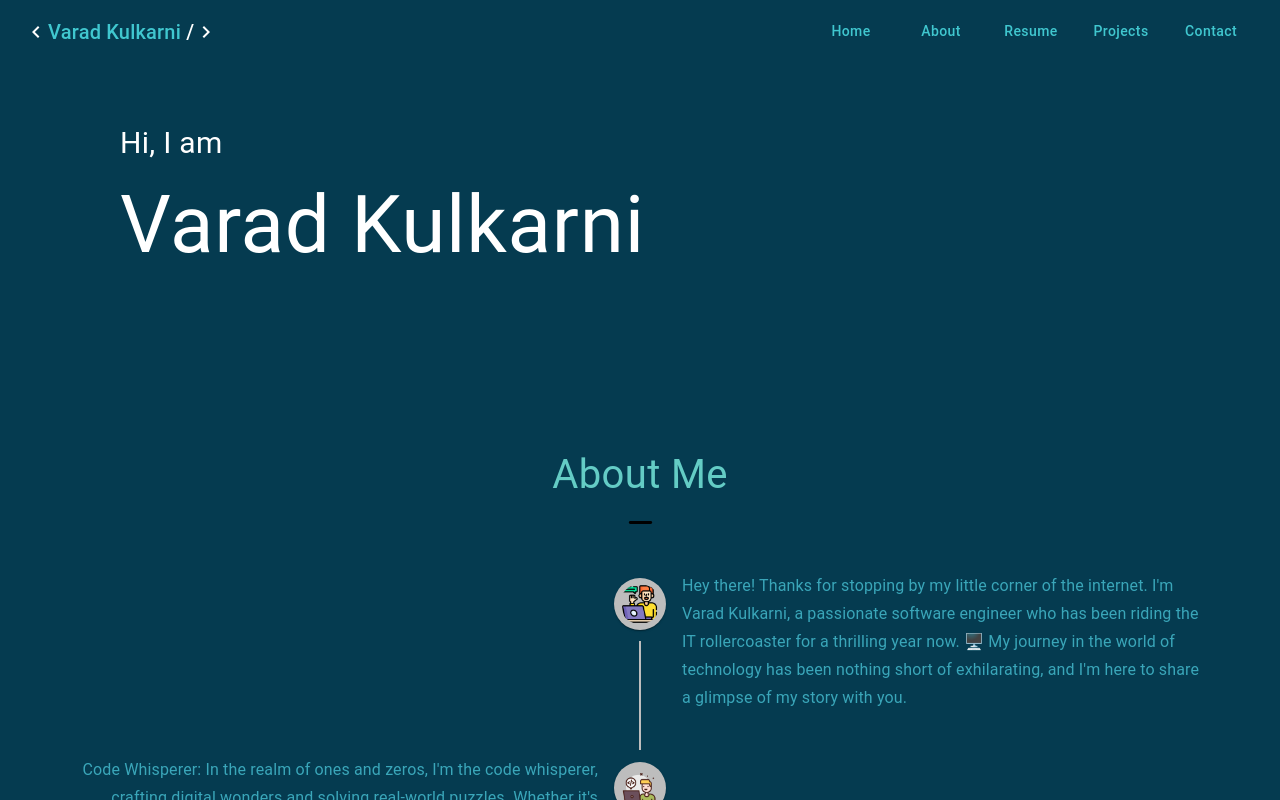
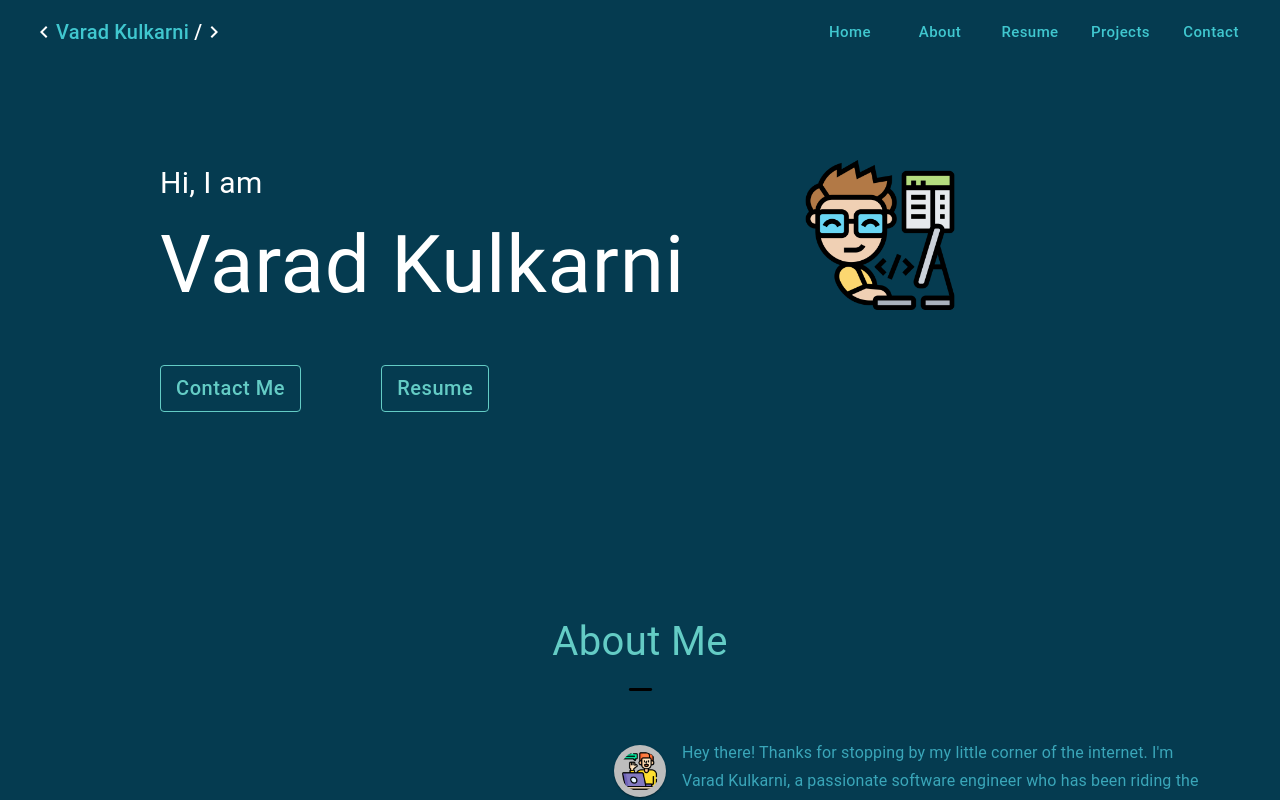
Before and after one commit to kvarad6/portfolio, a React (Create React App) app in the folder portfolio/: page /Projects in a window 1280 px wide. Shown: the top 800 px of the page. Built offline with nearby package versions, Linux system fonts and the light colour scheme.

Commit message:
updated title

```diff
--- a/portfolio/package.json
+++ b/portfolio/package.json
@@ -11,6 +11,7 @@
     "@testing-library/jest-dom": "^5.17.0",
     "@testing-library/react": "^13.4.0",
     "@testing-library/user-event": "^13.5.0",
+    "framer-motion": "^10.16.4",
     "react": "^18.2.0",
     "react-dom": "^18.2.0",
     "react-router-dom": "^6.15.0",
--- a/portfolio/src/Components/Body.js
+++ b/portfolio/src/Components/Body.js
@@ -6,6 +6,7 @@ import Projects from './Projects'
 import ContactMe from './ContactMe'
 import Skills from './Skills'
 import Certifications from './Certifications'
+
 
 const Body = () => {
     return (
--- a/portfolio/src/Components/Certifications.js
+++ b/portfolio/src/Components/Certifications.js
@@ -36,6 +36,7 @@ const Certifications = () => {
                         <CardActions sx={{ display: 'flex', flexDirection: 'row', justifyContent: 'center' }}>
                             <Link href="https://www.credential.net/4d6758ac-54eb-471d-8d12-3d0f4f663773" target="_blank">
                                 <OpenInNewIcon fontSize='large' sx={{
+                                    transition: '0.4s',
                                     fontSize: 30, color: 'black', ':hover': {
                                         boxShadow: 20, // theme.shadows[20]
                                         color: 'white'
@@ -59,6 +60,7 @@ const Certifications = () => {
                         <CardActions sx={{ display: 'flex', flexDirection: 'row', justifyContent: 'center' }}>
                             <Link href="https://partner.cloudskillsboost.google/public_profiles/9ea48476-ca51-4dca-8992-622ba244b3c7" target="_blank">
                                 <OpenInNewIcon fontSize='large' sx={{
+                                    transition: '0.4s',
                                     fontSize: 30, color: 'black', ':hover': {
                                         boxShadow: 20, // theme.shadows[20]
                                         color: 'white'
--- a/portfolio/src/Components/ContactMe.js
+++ b/portfolio/src/Components/ContactMe.js
@@ -13,6 +13,7 @@ const ContactMe = () => {
                 <Grid Item xs={3}>
                     <Link href="https://www.linkedin.com/in/varad-kulkarni-2001/" target="_blank">
                         <LinkedInIcon fontSize='large' sx={{
+                            transition: '0.4s',
                             color: '#3AA6B9', ':hover': {
                                 boxShadow: 20, // theme.shadows[20]
                                 color: 'white'
@@ -22,6 +23,7 @@ const ContactMe = () => {
                 <Grid Item xs={3}>
                     <Link href="https://www.instagram.com/_varad.kulkarni_/" target="_blank">
                         <InstagramIcon fontSize='large' sx={{
+                            transition: '0.4s',
                             color: '#3AA6B9', ':hover': {
                                 boxShadow: 20, // theme.shadows[20]
                                 color: 'white'
@@ -31,6 +33,7 @@ const ContactMe = () => {
                 <Grid Item xs={3}>
                     <Link href="https://github.com/kvarad6" target="_blank">
                         <GitHubIcon fontSize='large' sx={{
+                            transition: '0.4s',
                             color: '#3AA6B9', ':hover': {
                                 boxShadow: 20, // theme.shadows[20]
                                 color: 'white'
@@ -40,6 +43,7 @@ const ContactMe = () => {
                 <Grid Item xs={3}>
                     <Link href="mailto:kvarad6@gmail.com" target="_blank">
                         <EmailIcon fontSize='large' sx={{
+                            transition: '0.4s',
                             color: '#3AA6B9', ':hover': {
                                 boxShadow: 20, // theme.shadows[20]
                                 color: 'white'
--- a/portfolio/src/Components/Header.js
+++ b/portfolio/src/Components/Header.js
@@ -1,5 +1,5 @@
 import React from 'react'
-import { AppBar, Toolbar, Typography, Tab, Tabs, useMediaQuery, useTheme } from '@mui/material'
+import { AppBar, Toolbar, Typography, Tab, Tabs, useMediaQuery, useTheme, Button } from '@mui/material'
 // import { BrowserRouter, Routes, Route, Link } from 'react-router-dom';
 import KeyboardArrowLeftIcon from '@mui/icons-material/KeyboardArrowLeft';
 import KeyboardArrowRightIcon from '@mui/icons-material/KeyboardArrowRight';
@@ -7,7 +7,8 @@ import DrawerComponent from './DrawerComponent';
 
 
 const Header = () => {
-  const pages = ["Home", "About", "Resume", "Projects", "Contact"]
+  // const pages = ["Home", "About", "Resume", "Projects", "Contact"]
+  const pages = { 'Home': '#', 'About': '/about', 'Resume': '/resume', 'Projects': '/projects', 'Contact': '/contact' }
   const [value, setValue] = React.useState();
   const theme = useTheme();
   const isMatch = useMediaQuery(theme.breakpoints.down('md'));
@@ -16,20 +17,48 @@ const Header = () => {
     <>
       <AppBar elevation={0} position='fixed' sx={{ backgroundColor: '#053B50', boxShadow: 'none' }}>
         <Toolbar>
-          <KeyboardArrowLeftIcon />
+          <Button href="#" sx={{ textTransform: 'none' }}>
+            <KeyboardArrowLeftIcon sx={{ color: 'white' }} />
             <Typography sx={{ color: '#40c7cf', fontWeight: 500, fontSize: 20 }}>Varad Kulkarni <span style={{ color: 'white' }}>/</span></Typography>
-          <KeyboardArrowRightIcon />
+            <KeyboardArrowRightIcon sx={{ color: 'white' }} />
+          </Button>
           {
             isMatch ? (
               <DrawerComponent />
             ) : (
               <Tabs sx={{ marginLeft: 'auto' }} value={value} onChange={(e, value) => setValue(value)}>
-                  {
+                {/* {
                   pages.map((page, index) => (
                     <Tab
-                        sx={{ color: '#40c7cf', textTransform: 'none' }}
+                      sx={{
+                        fontSize: 15,
+                        transition: '0.4s',
+                        color: '#40c7cf',
+                        textTransform: 'none',
+                        ':hover': { color: 'white'
+                        }
+                      }}
                       key={index}
                       label={page}
+                    >
+                    </Tab>
+                  ))
+                } */}
+                {
+                  Object.entries(pages).map(([key, value]) => (
+                    <Tab
+                      sx={{
+                        fontSize: 15,
+                        transition: '0.4s',
+                        color: '#40c7cf',
+                        textTransform: 'none',
+                        ':hover': {
+                          color: 'white'
+                        }
+                      }}
+                      key={key}
+                      label={key}
+                      href={value}
                     >
                     </Tab>
                   ))
--- a/portfolio/src/Components/Title.js
+++ b/portfolio/src/Components/Title.js
@@ -1,12 +1,46 @@
-import { Typography, Box } from '@mui/material'
+import { Typography, Box, Grid, Button, Avatar } from '@mui/material'
 import React from 'react'
+import programmer from '../static/images/avatar/programmer.png'
 
 const Title = () => {
     return (
         <>
-        <Box sx={{m:15}}>
+            <Box sx={{ m: 20 }}>
+                <Grid sx={{display: 'flex', flexDirection: 'row', justifyContent:'left', gap:15}}>
+                    <Grid Item xs={6}>
+                        <Grid Item xs={6}>
                             <Typography sx={{ color: 'white', fontSize: 30 }}>Hi, I am</Typography>
+                        </Grid>
+                        <Grid Item xs={6}>
                             <Typography sx={{ color: 'white', fontSize: 80 }}>Varad Kulkarni</Typography>
+                        </Grid>
+                    </Grid>
+                    <Grid Item xs={6}>
+                        <Avatar alt="Profile Photo" src={programmer} variant="rounded" sx={{ width: 150, height: 150}} />
+                    </Grid>
+                </Grid>
+                <Grid sx={{ display: 'flex', flexDirection: 'row', gap: 10, mt: 5 }}>
+                    <Grid Item xs={6}>
+                        <Button href="mailto:kvarad6@gmail.com" target="_blank" variant="outlined" sx={{
+                            transition: '0.4s',
+                            color: '#64CCC5', textTransform: 'none', fontSize: 20, borderColor: '#64CCC5', ':hover': {
+                                borderColor: 'white',
+                                color: 'white'
+                            } }}>
+                            Contact Me
+                        </Button>
+                    </Grid>
+                    <Grid Item xs={6}>
+                        <Button href="https://drive.google.com/file/d/11GgAxRz2KPYNtUr7f9D8EMYCVO2Ifgr4/view?usp=drive_link" target="_blank" variant="outlined" sx={{
+                            transition: '0.4s',
+                            color: '#64CCC5', textTransform: 'none', fontSize: 20, borderColor: '#64CCC5', ':hover': {
+                                borderColor: 'white',
+                                color: 'white'
+                            } }}>
+                            Resume
+                        </Button>
+                    </Grid>
+                </Grid>
             </Box>
 
         </>
```
Also changed, not shown: portfolio/src/Components/Projects.js (+52 -40 lines), portfolio/src/static/images/avatar/programmer.png (added), 1 other file (tests, documents, lock files or other folders). Lines whose indentation alone changed are shown as unchanged.
